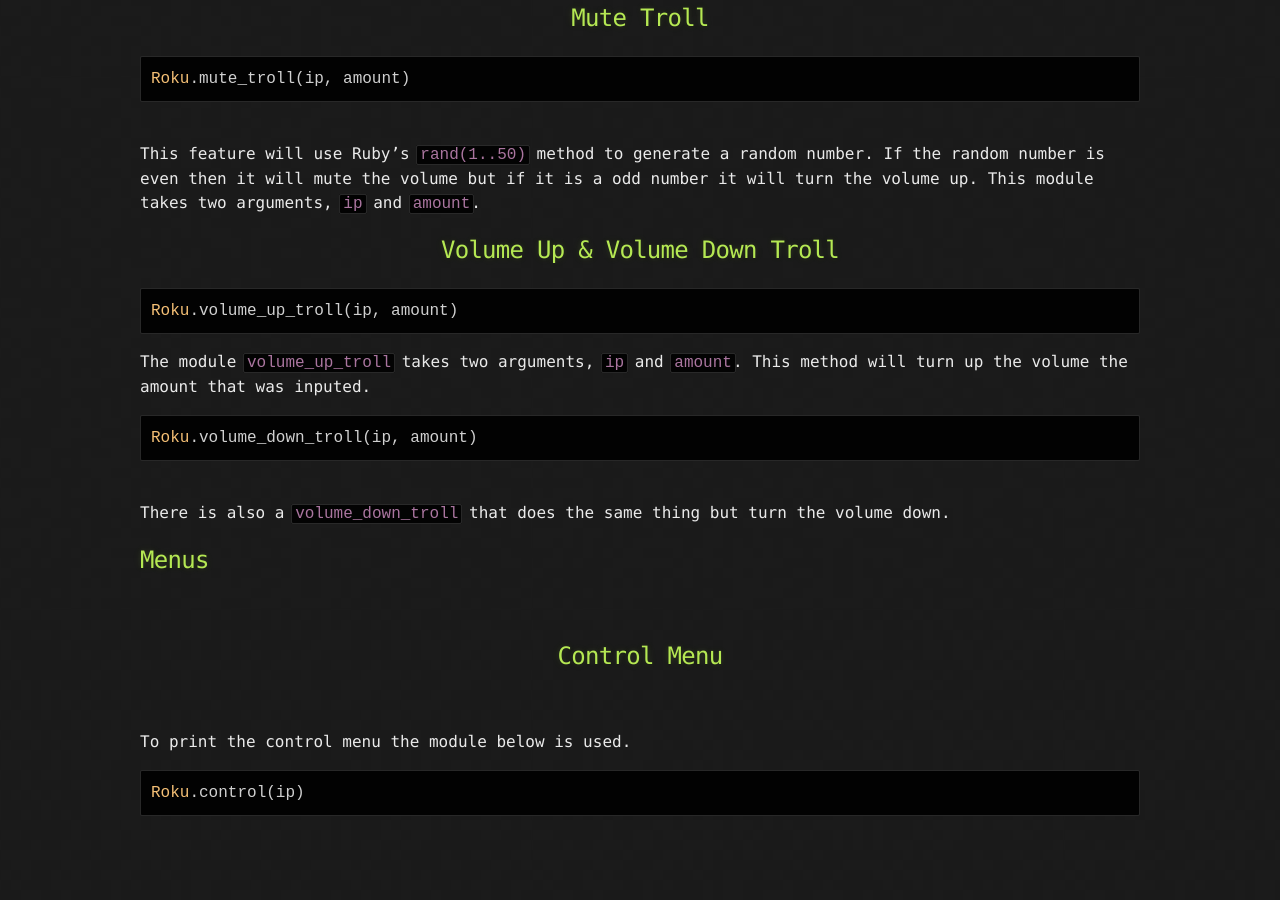
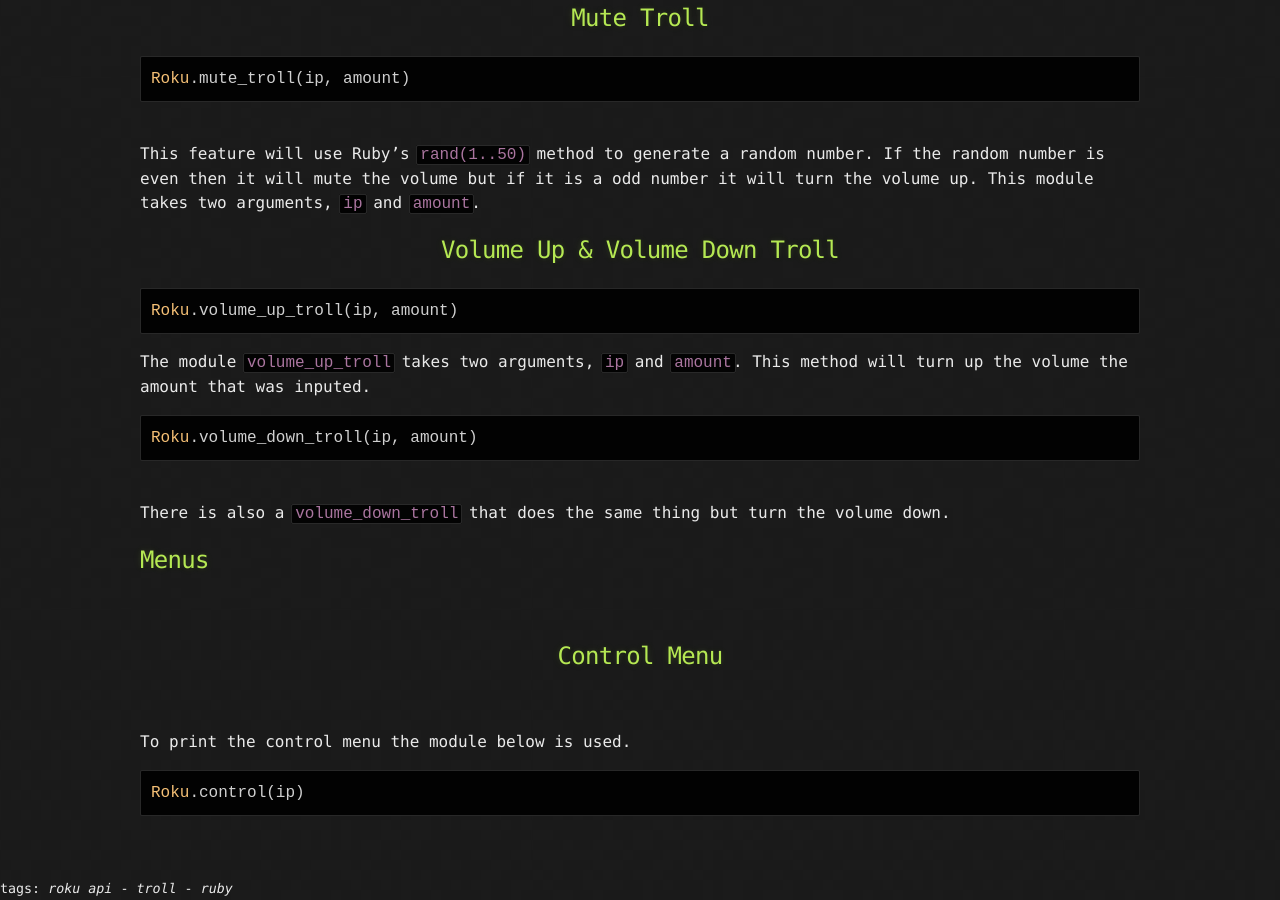
Before and after one commit to Michael-Meade/MinerFind, a Jekyll site: the page built from Projects/RokuTroll.md, in a window 1280 px wide and 900 px high, scrolled down 987 px. Built offline with Jekyll 4.4.1, drawn with Linux system fonts in a browser that asks for light colours; our own code applies the rules of GitHub Pages for plain Markdown files; the repository's description, which GitHub fills in, is left out; before the commit the page ends 1863 px from its top, so only the background shows below that.

Commit message:
Update RokuTroll.md

```diff
--- a/Projects/RokuTroll.md
+++ b/Projects/RokuTroll.md
@@ -1,4 +1,7 @@
-
+---
+title: Roku Troll
+tags: [ roku api , troll, ruby]
+---
 <br>
 ## Roku Troll
 A lib that allows you to control your Roku Tv from your computer.
```
